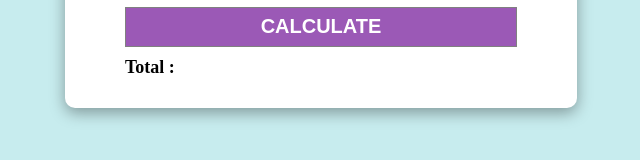
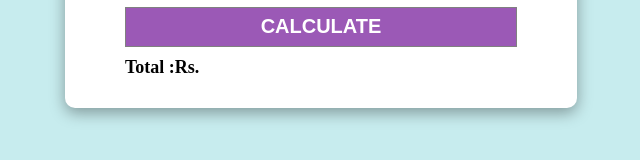
Before and after one commit to venkatesh-k-2002/Tip_calculator, a plain HTML site: page index.html in a window 1280 px wide. Shown: the part 500-660 px from the top of the page, 319-959 px from the left. Drawn offline with Linux system fonts and the light colour scheme.

Commit message:
Update index.html

```diff
--- a/index.html
+++ b/index.html
@@ -18,7 +18,7 @@
         <input type="number" id="tip-per">
 
         <input type="submit" value="Calculate" id="btn">
-        <h5 id="result">Total : <span></span></h5>
+        <h5 id="result">Total :Rs. <span></span></h5>
     </div>
 
     <script src="script.js"></script>
```
